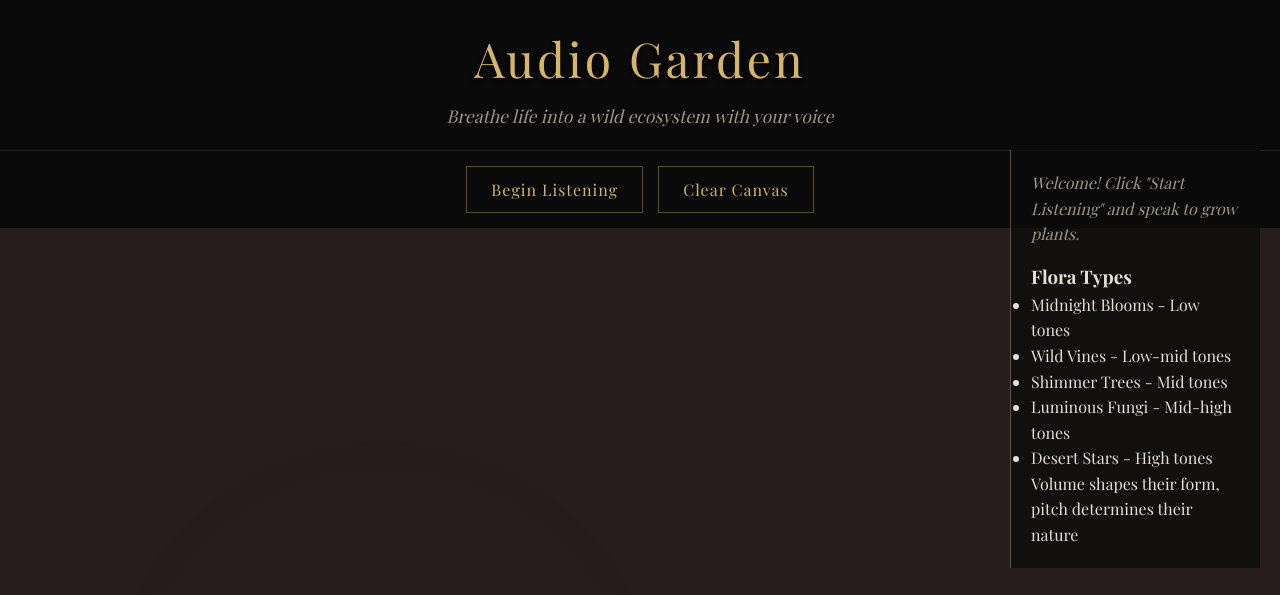
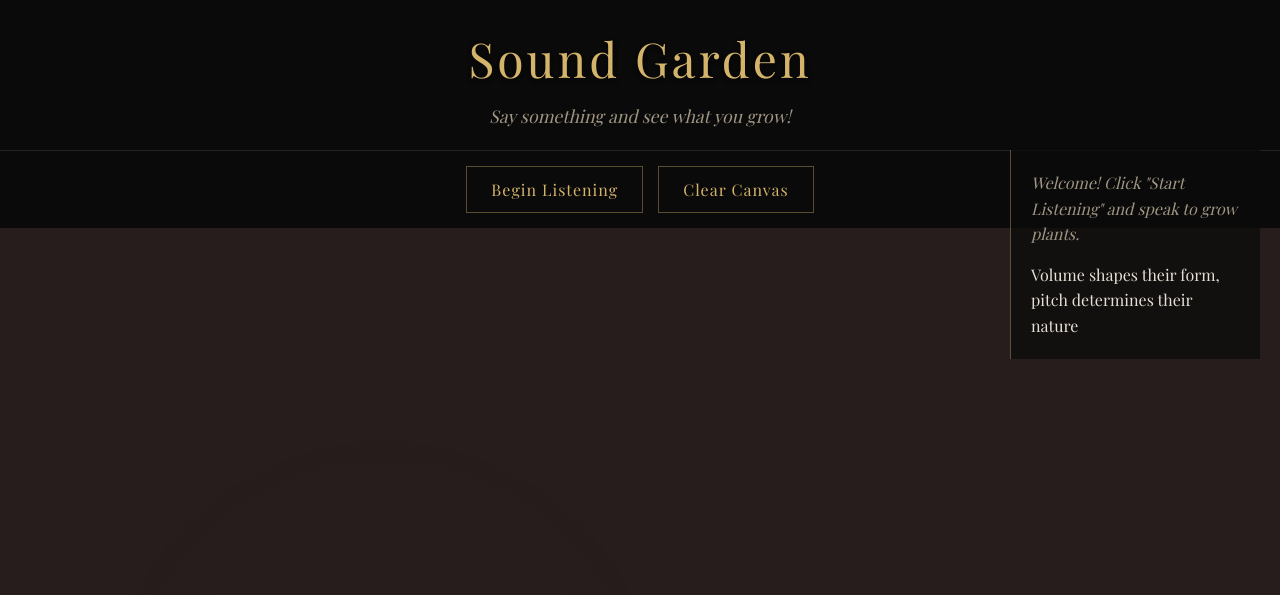
Before and after one commit to mhetep/SoundGarden, a plain HTML site: page index.html in a window 1280 px wide. Shown: the top 595 px of the page. Drawn offline with nearby package versions, Linux system fonts and the light colour scheme; a web font is replaced by a local one.

Commit message:
Update index.html

```diff
--- a/index.html
+++ b/index.html
@@ -13,8 +13,8 @@
     <div class="ambient-light"></div>
 
     <header>
-      <h1>Audio Garden</h1>
-      <p>Breathe life into a wild ecosystem with your voice</p>
+      <h1>Sound Garden</h1>
+      <p>Say something and see what you grow!</p>
     </header>
 
     <div class="controls">
@@ -25,14 +25,6 @@
     <div class="info-panel">
       <p id="statusMessage">Whisper, sing, or speak to cultivate your living soundscape...</p>
       <div class="legend">
-        <h3>Flora Types</h3>
-        <ul>
-          <li><span class="color-dot" style="background-color: #B86A6A;"></span> Midnight Blooms - Low tones</li>
-          <li><span class="color-dot" style="background-color: #4D908E;"></span> Wild Vines - Low-mid tones</li>
-          <li><span class="color-dot" style="background-color: #6A5CB8;"></span> Shimmer Trees - Mid tones</li>
-          <li><span class="color-dot" style="background-color: #D4A365;"></span> Luminous Fungi - Mid-high tones</li>
-          <li><span class="color-dot" style="background-color: #069A74;"></span> Desert Stars - High tones</li>
-        </ul>
         <p class="hint">Volume shapes their form, pitch determines their nature</p>
       </div>
     </div>
```
